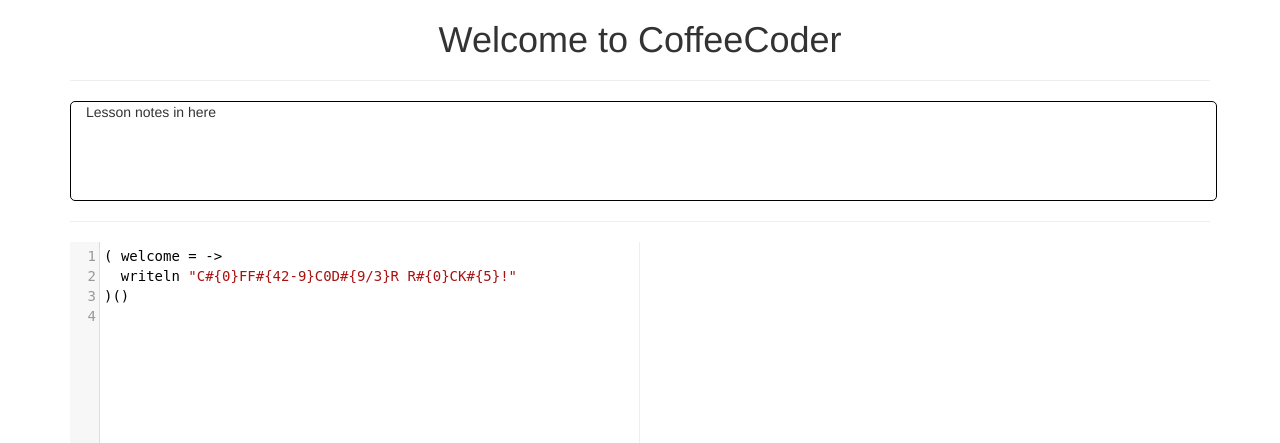
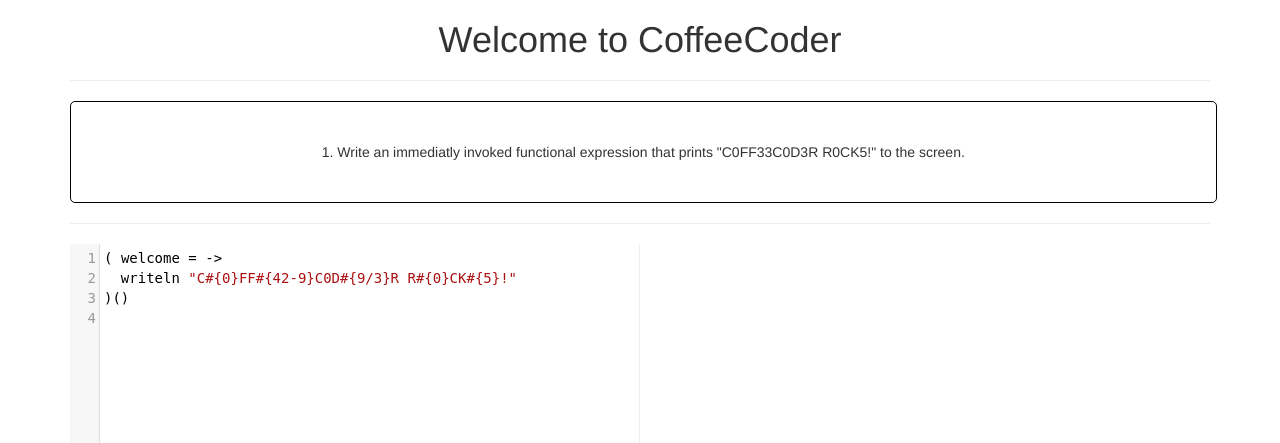
Before and after one commit to phobos101/CoffeeCoder, a PHP site: page / in a window 1280 px wide. Shown: the top 443 px of the page. Run offline with PHP 8.4, Linux system fonts and the light colour scheme.

Commit message:
Updated the style of the lesson notes area to be centered

```diff
--- a/_code.html
+++ b/_code.html
@@ -7,7 +7,7 @@
 
   <div class="row">
     <div class="col-sm-12 lesson-notes">
-      Lesson notes in here
+      1. Write an immediatly invoked functional expression that prints "C0FF33C0D3R R0CK5!" to the screen.
     </div>
   </div>
   <hr>
--- a/css/master.css
+++ b/css/master.css
@@ -1,9 +1,11 @@
 .lesson-notes {
+  text-align: center;
   max-width: 98%;
   min-height: 100px;
   margin-left: 15px;
   border: 1px solid black;
   border-radius: 5px;
+  line-height: 100px;
 }
 
 .code-input {
```
